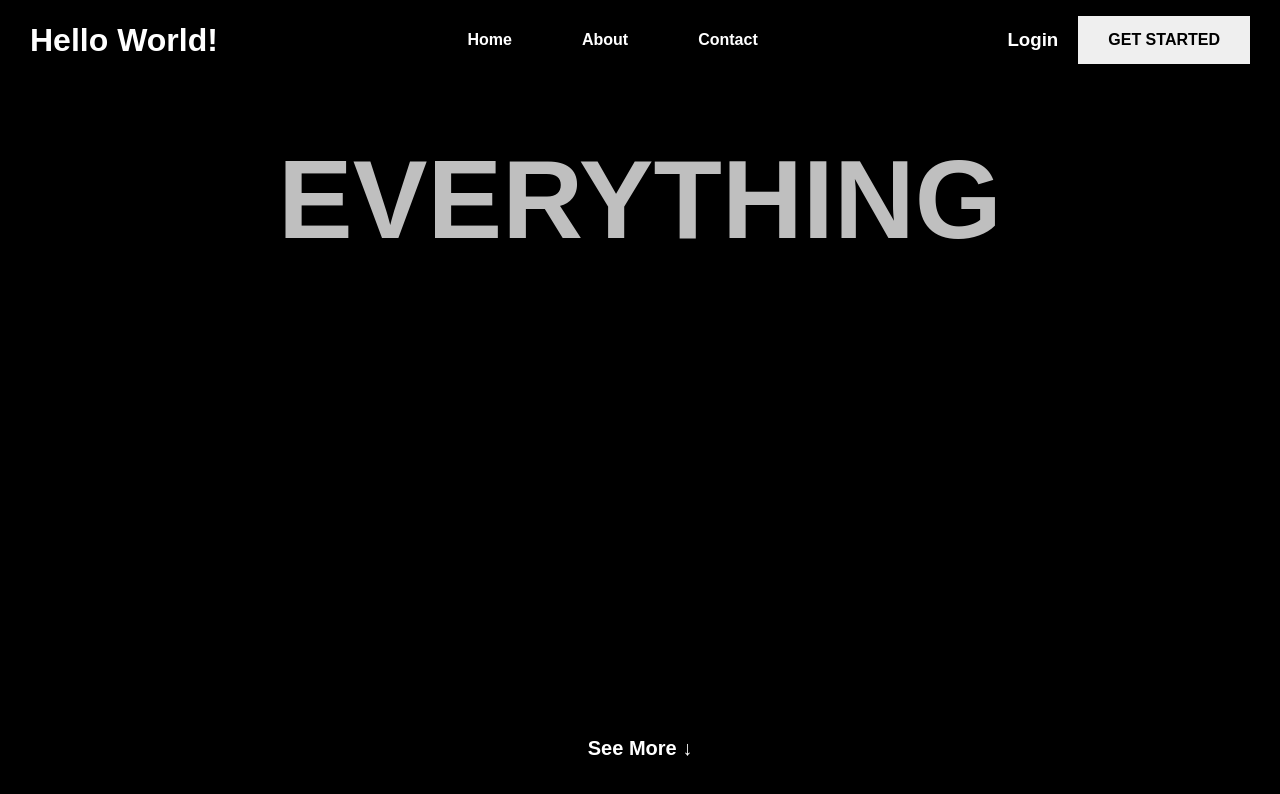
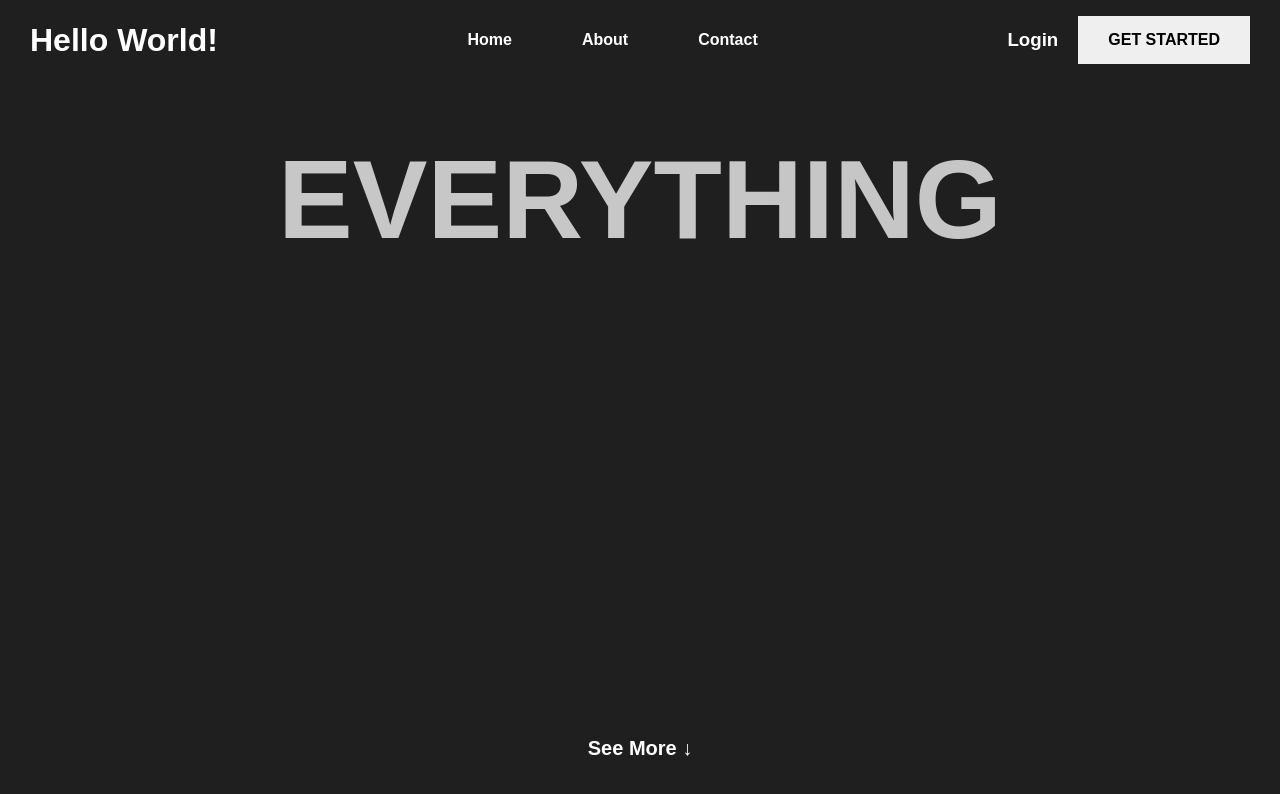
Before and after one commit to Nitin1Sahu/GSAP-practice, a plain HTML site: page index.html in a window 1280 px wide. Drawn offline with nearby package versions, Linux system fonts and the light colour scheme.

Commit message:
Small chagnes

```diff
--- a/style.css
+++ b/style.css
@@ -9,14 +9,13 @@
 html, body {
     width: 100%;
     height: 100vh;
-    background: #000;
+    background: #1f1f1f;
     color: #fff;
 }
 *::selection {
     color: red;
     background-color: white;
 }
-
 #nav {
     padding: 0 30px;
     display: flex;
@@ -25,7 +24,6 @@ html, body {
     height: 80px;
     user-select: none;
     cursor: pointer;
-    /* background-color: red; */
 }
 #nav h1 {
     font-weight: 900;
```
